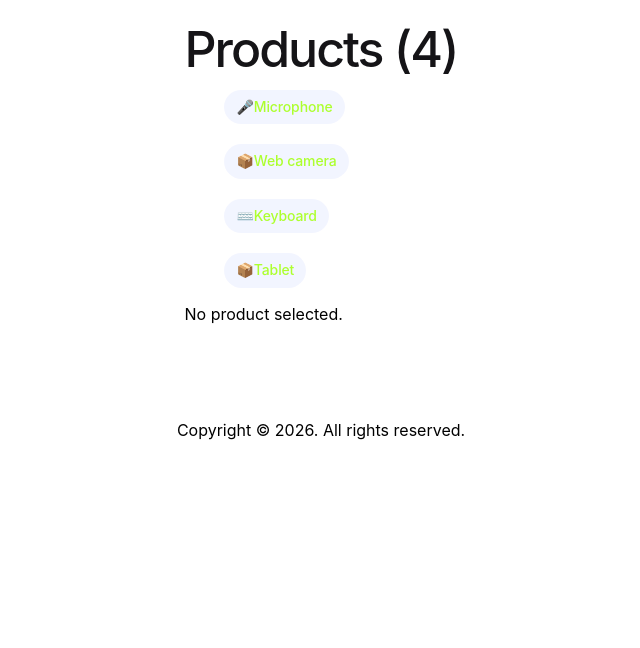
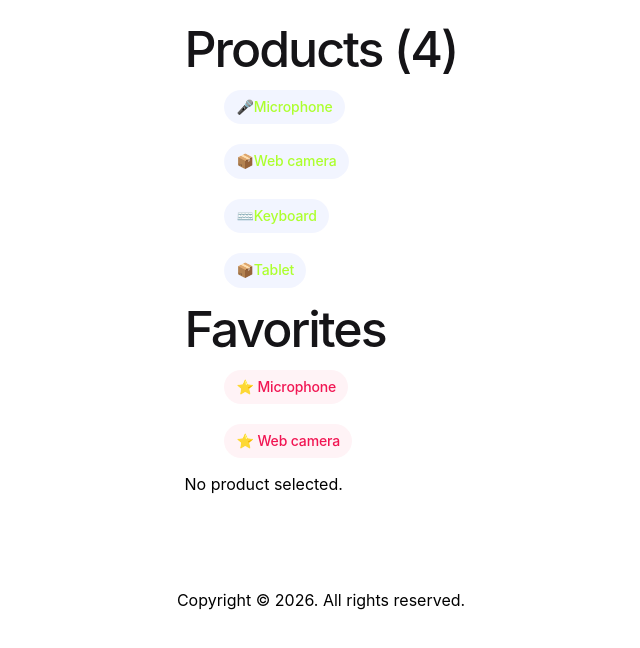
Before and after one commit to JoseCruzMV/components-v-19, an Angular app: page / in a window 1280 px wide. Shown: the top 648 px of the page, without its empty margins (319-959 px from the left). Built offline with nearby package versions, Linux system fonts and the light colour scheme.

Commit message:
Add FavoritesComponent and integrate it into ProductListComponent

```diff
--- /dev/null
+++ b/src/app/favorites/favorites.component.css
@@ -0,0 +1,26 @@
+.pill-group {
+  display: flex;
+  flex-direction: column;
+  align-items: start;
+  flex-wrap: wrap;
+  gap: 1.25rem;
+}
+.pill {
+  display: flex;
+  align-items: center;
+  --pill-accent: var(--hot-red);
+  background: color-mix(in srgb, var(--hot-red) 5%, transparent);
+  color: var(--pill-accent);
+  padding-inline: 0.75rem;
+  padding-block: 0.375rem;
+  border-radius: 2.75rem;
+  border: 0;
+  transition: background 0.3s ease;
+  font-family: var(--inter-font);
+  font-size: 0.875rem;
+  font-style: normal;
+  font-weight: 500;
+  line-height: 1.4rem;
+  letter-spacing: -0.00875rem;
+  text-decoration: none;
+}
--- /dev/null
+++ b/src/app/favorites/favorites.component.html
@@ -0,0 +1,5 @@
+<ul class="pill-group">
+  @for (product of products | slice: 1 : 3; track product.id) {
+    <li class="pill">⭐ {{ product.title }}</li>
+  }
+</ul>
--- /dev/null
+++ b/src/app/favorites/favorites.component.ts
@@ -0,0 +1,20 @@
+import { Component, OnInit } from '@angular/core';
+import { Product } from '../product';
+import { ProductsService } from '../products.service';
+import { CommonModule } from '@angular/common';
+
+@Component({
+  selector: 'app-favorites',
+  imports: [CommonModule],
+  templateUrl: './favorites.component.html',
+  styleUrl: './favorites.component.css',
+})
+export class FavoritesComponent implements OnInit {
+  products: Product[] = [];
+
+  constructor(private productsService: ProductsService) {}
+
+  ngOnInit(): void {
+    this.products = this.productsService.getProducts();
+  }
+}
--- a/src/app/product-list/product-list.component.html
+++ b/src/app/product-list/product-list.component.html
@@ -21,4 +21,7 @@
     <p>No products found!</p>
   }
 </ul>
+<h1>Favorites</h1>
+<app-favorites></app-favorites>
+
 <app-product-detail [product]="selectedProduct" (added)="onAdded($event)" />
--- a/src/app/product-list/product-list.component.ts
+++ b/src/app/product-list/product-list.component.ts
@@ -3,12 +3,14 @@ import { Product } from '../product';
 import { ProductDetailComponent } from '../product-detail/product-detail.component';
 import { SortPipe } from '../sort.pipe';
 import { ProductsService } from '../products.service';
+import { FavoritesComponent } from '../favorites/favorites.component';
 
 @Component({
   selector: 'app-product-list',
-  imports: [ProductDetailComponent, SortPipe],
+  imports: [ProductDetailComponent, SortPipe, FavoritesComponent],
   templateUrl: './product-list.component.html',
   styleUrl: './product-list.component.css',
+  providers: [ProductsService],
 })
 export class ProductListComponent implements OnInit {
   selectedProduct: Product | undefined;
--- a/src/app/products.service.ts
+++ b/src/app/products.service.ts
@@ -1,9 +1,7 @@
 import { Injectable } from '@angular/core';
 import { Product } from './product';
 
-@Injectable({
-  providedIn: 'root',
-})
+@Injectable()
 export class ProductsService {
   constructor() {}
 
```
Also changed, not shown: 1 other file (tests, documents, lock files or other folders).
